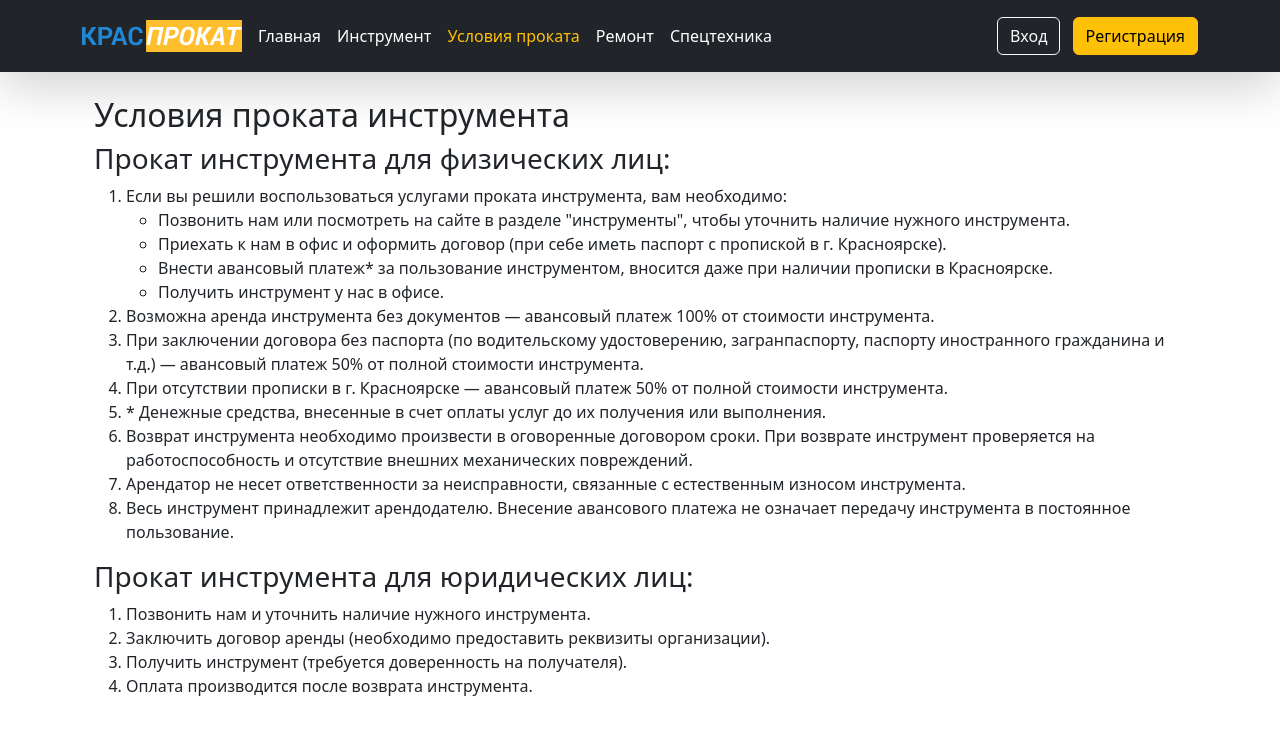
After one commit to Ithinkimbulletproof/KrasProkat, a Django app: page /rental-terms/ in a window 1280 px wide. The commit adds this page. Shown: the top 735 px of the page. Run offline with Django 5.2, Linux system fonts and the light colour scheme.

Commit message:
Add rental terms

```diff
--- a/krasprokat/main/templates/main/base.html
+++ b/krasprokat/main/templates/main/base.html
@@ -48,7 +48,7 @@
                 <ul class="nav col-12 col-lg-auto me-lg-auto mb-2 justify-content-center mb-md-0">
                     <li><a href="/" class="nav-link px-2 {% if request.path == '/' %}text-warning{% else %}text-white{% endif %}">Главная</a></li>
                     <li><a href="{% url 'inventory_location_choice' %}" class="nav-link px-2 {% if request.path == '/inventory/' %}text-warning{% else %}text-white{% endif %}">Инструмент</a></li>
-                    <li><a href="#" class="nav-link px-2 text-white">Условия проката</a></li>
+                    <li><a href="{% url 'rental_terms' %}" class="nav-link px-2 {% if request.path == '/rental-terms/' %}text-warning{% else %}text-white{% endif %}">Условия проката</a></li>
                     <li><a href="#" class="nav-link px-2 text-white">Ремонт</a></li>
                     <li><a href="#" class="nav-link px-2 text-white">Спецтехника</a></li>
 
--- /dev/null
+++ b/krasprokat/main/templates/main/rental_terms.html
@@ -0,0 +1,36 @@
+{% extends "main/base.html" %}
+
+{% block title %}Условия проката{% endblock %}
+
+{% block content %}
+<div class="container mt-4">
+    <h2>Условия проката инструмента</h2>
+
+    <h3>Прокат инструмента для физических лиц:</h3>
+    <ol>
+        <li>Если вы решили воспользоваться услугами проката инструмента, вам необходимо:
+            <ul>
+                <li>Позвонить нам или посмотреть на сайте в разделе "инструменты", чтобы уточнить наличие нужного инструмента.</li>
+                <li>Приехать к нам в офис и оформить договор (при себе иметь паспорт с пропиской в г. Красноярске).</li>
+                <li>Внести авансовый платеж* за пользование инструментом, вносится даже при наличии прописки в Красноярске.</li>
+                <li>Получить инструмент у нас в офисе.</li>
+            </ul>
+        </li>
+        <li>Возможна аренда инструмента без документов — авансовый платеж 100% от стоимости инструмента.</li>
+        <li>При заключении договора без паспорта (по водительскому удостоверению, загранпаспорту, паспорту иностранного гражданина и т.д.) — авансовый платеж 50% от полной стоимости инструмента.</li>
+        <li>При отсутствии прописки в г. Красноярске — авансовый платеж 50% от полной стоимости инструмента.</li>
+        <li>* Денежные средства, внесенные в счет оплаты услуг до их получения или выполнения.</li>
+        <li>Возврат инструмента необходимо произвести в оговоренные договором сроки. При возврате инструмент проверяется на работоспособность и отсутствие внешних механических повреждений.</li>
+        <li>Арендатор не несет ответственности за неисправности, связанные с естественным износом инструмента.</li>
+        <li>Весь инструмент принадлежит арендодателю. Внесение авансового платежа не означает передачу инструмента в постоянное пользование.</li>
+    </ol>
+
+    <h3>Прокат инструмента для юридических лиц:</h3>
+    <ol>
+        <li>Позвонить нам и уточнить наличие нужного инструмента.</li>
+        <li>Заключить договор аренды (необходимо предоставить реквизиты организации).</li>
+        <li>Получить инструмент (требуется доверенность на получателя).</li>
+        <li>Оплата производится после возврата инструмента.</li>
+    </ol>
+</div>
+{% endblock %}
--- a/krasprokat/main/urls.py
+++ b/krasprokat/main/urls.py
@@ -1,9 +1,11 @@
 from django.urls import path
 from . import views
 from django.contrib.auth import views as auth_views
+from .views import rental_terms
 
 urlpatterns = [
     path("", views.home, name="home"),  # Главная страница
+    path('rental-terms/', rental_terms, name='rental_terms'),  # Условия проката
 
     # Инвентарь
     path("inventory/", views.inventory_location_choice, name="inventory_location_choice"),  # Выбор магазина
--- a/krasprokat/main/views.py
+++ b/krasprokat/main/views.py
@@ -14,6 +14,9 @@ def is_seller(user):
 
 def home(request):
     return render(request, "main/home.html")
+
+def rental_terms(request):
+    return render(request, "main/rental_terms.html")
 
 def inventory_location_choice(request):
     locations = RentalLocation.objects.all()
```
